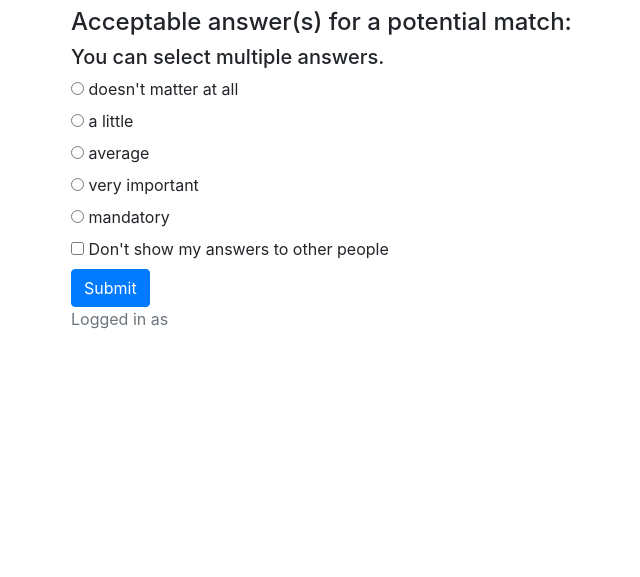
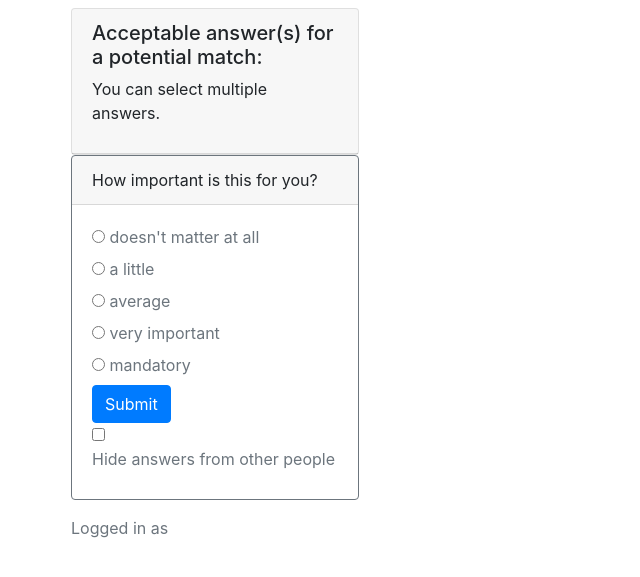
Before and after one commit to miriamino/underground-soup, a Django app: template dating/templates/dating/detail_other.html in a window 1280 px wide. Shown: the part 56-633 px from the top of the page, without its empty margins (14-654 px from the left). Run offline with Django 3.2, Linux system fonts and the light colour scheme; the template is opened without the code that fills it, so the values that code supplies are empty; some libraries are stand-ins or nearby versions.

Commit message:
final fixes

```diff
--- a/dating/matching.py
+++ b/dating/matching.py
@@ -108,6 +108,7 @@ def update_matches(user_id, answer, user, matching, pd, np):
                     combined_score=scores[2],
                 )
 
-# update_matches(239, Answer, User, Matching, pd, np)
+
+# update_matches(1, Answer, User, Matching, pd, np)
 # user = User.objects.get(username='boredPonie1-sim')
 # print(user.pk)
--- a/dating/templates/dating/detail_other.html
+++ b/dating/templates/dating/detail_other.html
@@ -7,12 +7,21 @@
 
 <form action="{% url 'dating:vote_other' question.id %}" method="post">
     {% csrf_token %}
-    <h4>Acceptable answer(s) for a potential match:</h4>
-    <h5>You can select multiple answers.</h5>
-    {% for choice in question.choice_set.all %}
+    <div class="card" style="width: 18rem;">
+        <div class="card-header">
+            <h5>Acceptable answer(s) for a potential match:</h5><p>You can select multiple answers.</p>
+        </div>
+        <ul class="list-group list-group-flush">
+           {% for choice in question.choice_set.all %} <li class="list-group-item">
             <input type="checkbox" name="choice" id="choice{{ forloop.counter }}" value="{{ choice.id }}">
             <label for="choice{{ forloop.counter }}">{{ choice.choice_text }}</label><br>
-    {% endfor %}
+        </li>{% endfor %}
+
+        </ul>
+      </div>
+      <div class="card border-secondary mb-3" style="max-width: 18rem;">
+        <div class="card-header">How important is this for you?</div>
+        <div class="card-body text-secondary">
           <input type="radio" name="importance" id="importance1" value="0">
           <label for="importance1">doesn't matter at all</label><br>
           <input type="radio" name="importance" id="importance2" value="1">
@@ -23,8 +32,9 @@
           <label for="importance4">very important</label><br>
           <input type="radio" name="importance" id="importance5" value="999">
           <label for="importance5">mandatory</label><br>
-    <input type="checkbox" id="private" value="private" name="private">
-    <label for="private">Don't show my answers to other people</label><br>
-    <input type="submit" value="Submit" class="btn btn-primary">
+          <input type="submit" value="Submit" class="btn btn-primary"><br>
+          <input type="checkbox" id="private" value="private" name="private"><label for="private">  Hide answers from other people</label><br>
+        </div>
+
 </form>
 {% endblock %}
--- a/dating/templates/dating/profile_other.html
+++ b/dating/templates/dating/profile_other.html
@@ -3,14 +3,18 @@
 {% block content %}
 
 <h1>{{ username }}'s profile</h1>
+
 <div class="progress">
     <div class="progress-bar bg-success" role="progressbar" style="width: {{ score.forward_score }}%" aria-valuenow="25" aria-valuemin="0"
         aria-valuemax="100">{{ score.forward_score }}%</div>
 </div>
+<b>How much they match you:</b>
+<br>
 <div class="progress">
     <div class="progress-bar bg-success" role="progressbar" style="width: {{ score.backward_score }}%" aria-valuenow="25" aria-valuemin="0"
         aria-valuemax="100">{{ score.backward_score }}%</div>
 </div>
+<b>How much you match for them:</b>
 
 <h1>Answered Questions</h1>
 <div id="accordion">
```
Also changed, not shown: dating/simulation.py (+19 -19 lines), dating/templates/dating/potential_matches.html (+14 -2 lines), dating/views.py (+4 -5 lines). Lines whose indentation alone changed are shown as unchanged.
